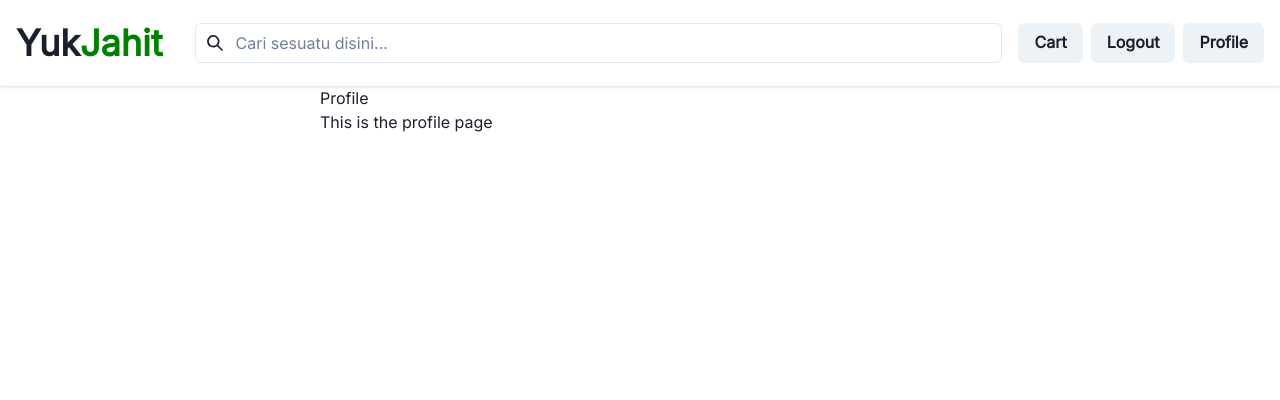
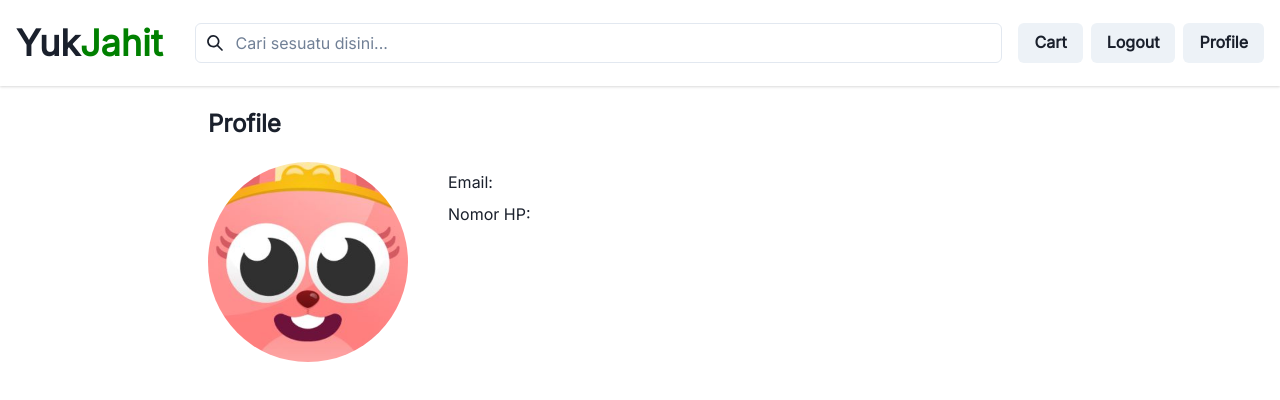
Before and after one commit to damaranshary/yuk-jahit-frontend, a React (Vite) app: page /profile in a window 1280 px wide. Shown: the top 400 px of the page. Built offline with nearby package versions, Linux system fonts and the light colour scheme; no server answers; sample sign-in values are in the browser's storage.

Commit message:
tidying up some shit

```diff
--- a/src/pages/cart/index.tsx
+++ b/src/pages/cart/index.tsx
@@ -5,9 +5,13 @@ import {
   Center,
   Container,
   Flex,
+  FormControl,
+  FormHelperText,
+  FormLabel,
   HStack,
   Spacer,
   Text,
+  Textarea,
   VStack,
 } from "@chakra-ui/react";
 
@@ -17,18 +21,16 @@ import { useEffect, useState } from "react";
 
 import { deleteProductFromCart, fetchCartData } from "../../api-call/cart";
 import CartCard from "../../components/cartCard";
+import { useNavigate } from "react-router";
 
 const Cart = () => {
-  const [token, setToken] = useState<string | null>(null);
   const [cart, setCart] = useState<ResponseCart | null>(null);
+  const [address, setAddress] = useState("");
 
-  const getToken = () => {
-    const token = localStorage.getItem("token");
-    setToken(token);
-  };
+  const navigate = useNavigate();
+  const token = localStorage.getItem("token");
 
   useEffect(() => {
-    getToken();
     const handleGetCartData = async () => {
       if (cart === null && token)
         await fetchCartData(token).then((res) => {
@@ -39,12 +41,23 @@ const Cart = () => {
     handleGetCartData();
   }, [token, cart]);
 
+  useEffect(() => {
+    if (!token) {
+      setCart(null);
+      navigate("/login");
+    }
+  }, [token, cart]);
+
   const handleDeleteCart = async (id: string) => {
     token &&
       deleteProductFromCart(token, id).then((res) => {
         setCart(res);
         console.log(res);
       });
+  };
+
+  const handleOnChange = (e: React.ChangeEvent<HTMLTextAreaElement>) => {
+    setAddress(e.target.value);
   };
 
   return (
@@ -89,11 +102,21 @@ const Cart = () => {
                   Rp. {cart.bill}
                 </Text>
               </Text>
+              <FormControl>
+                <FormLabel>Keterangan (Alamat pengiriman): </FormLabel>
+                <Textarea value={address} onChange={handleOnChange}></Textarea>
+                <FormHelperText>*wajib diisi</FormHelperText>
+              </FormControl>
             </VStack>
             <Spacer />
-            <Button colorScheme="green" my="auto">
-              Checkout
-            </Button>
+            <Center>
+              <VStack>
+                <Text>Tipe Pembayaran: Gopay</Text>
+                <Button colorScheme="green" my="5">
+                  Lakukan Pembayaran
+                </Button>
+              </VStack>
+            </Center>
           </Flex>
         </Box>
       )}
--- a/src/pages/profile/index.tsx
+++ b/src/pages/profile/index.tsx
@@ -1,9 +1,11 @@
-"use client";
-
 import { GetUser } from "../../lib/swr";
-import { Container, Text } from "@chakra-ui/react";
+import { Button, Container, Flex, Image, Text, VStack } from "@chakra-ui/react";
 import { useEffect, useState } from "react";
 import { useNavigate } from "react-router-dom";
+
+import { fetchOrderData } from "../../api-call/order";
+import { OrderDataTypes } from "../../types/order";
+import OrderCard from "../../components/orderCard";
 
 const Profile = () => {
   const [token, setToken] = useState<string | null>(null);
@@ -15,25 +17,35 @@ const Profile = () => {
     const token = localStorage.getItem("token");
     if (token) {
       setToken(token);
-    }
-    else {
+    } else {
       navigate("/login");
     }
   }, [token]);
 
-  useEffect(() => {
-
-  })
-
   if (isLoading) return <p>Loading...</p>;
 
   return (
-    <Container maxW="2xl">
-      <Text as="h1">Profile</Text>
-      <Text as="p">This is the profile page</Text>
-      <Text>{user?.name}</Text>
-      <Text>{user?.email}</Text>
-      <Text>{user?.phone}</Text>
+    <Container maxW="4xl">
+      <Text as="h2" fontSize="2xl" fontWeight="bold" my={5}>
+        Profile
+      </Text>
+      <Flex flexDirection={{ base: "column", md: "row" }} gap={10} maxW="4xl">
+        <Image
+          src="/avatar-profile.jpg"
+          width="200px"
+          height="200px"
+          alt="avatar"
+          borderRadius="full"
+        />
+        <VStack alignItems="start" maxW="4xl">
+          {" "}
+          <Text as="h3" fontSize="lg" fontWeight="semibold">
+            {user?.name}
+          </Text>
+          <Text>Email: {user?.email}</Text>
+          <Text>Nomor HP: {user?.phone}</Text>
+        </VStack>
+      </Flex>
     </Container>
   );
 };
```
Also changed, not shown: public/avatar-profile.jpg (added).
